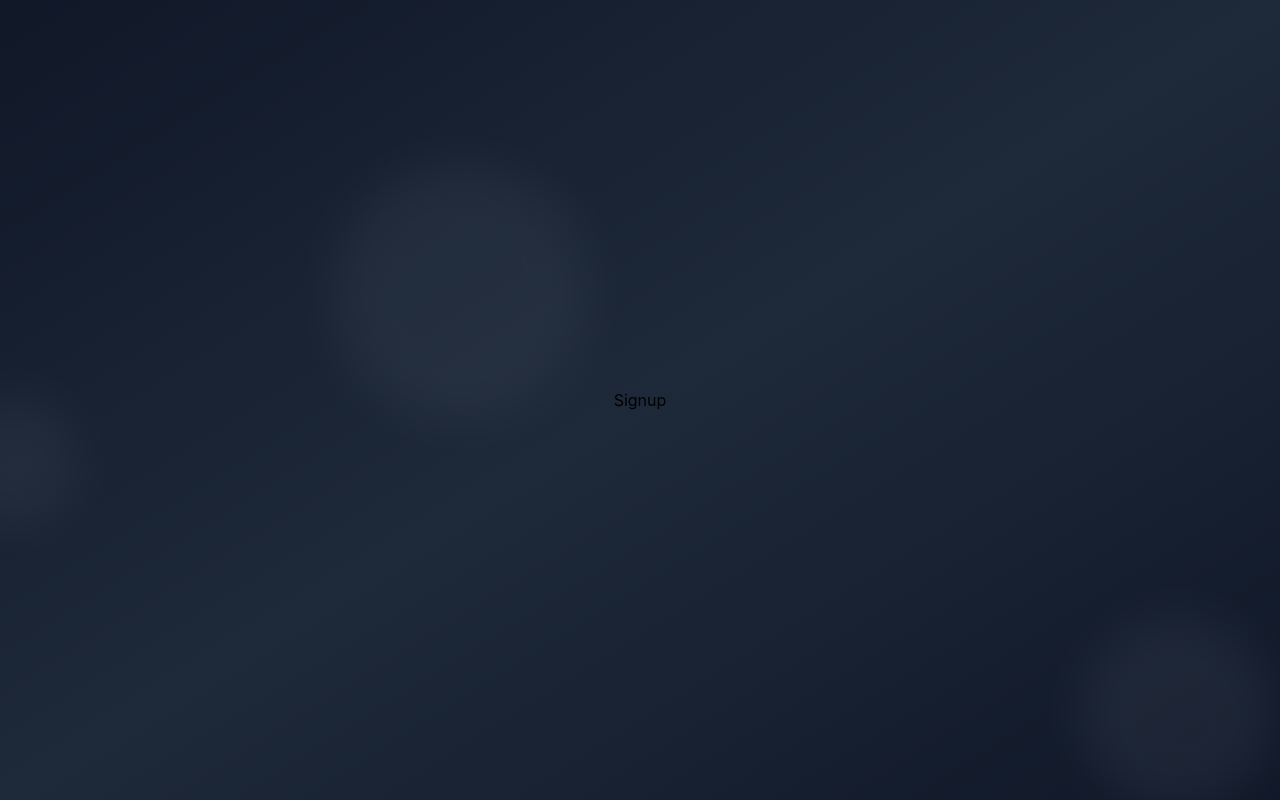
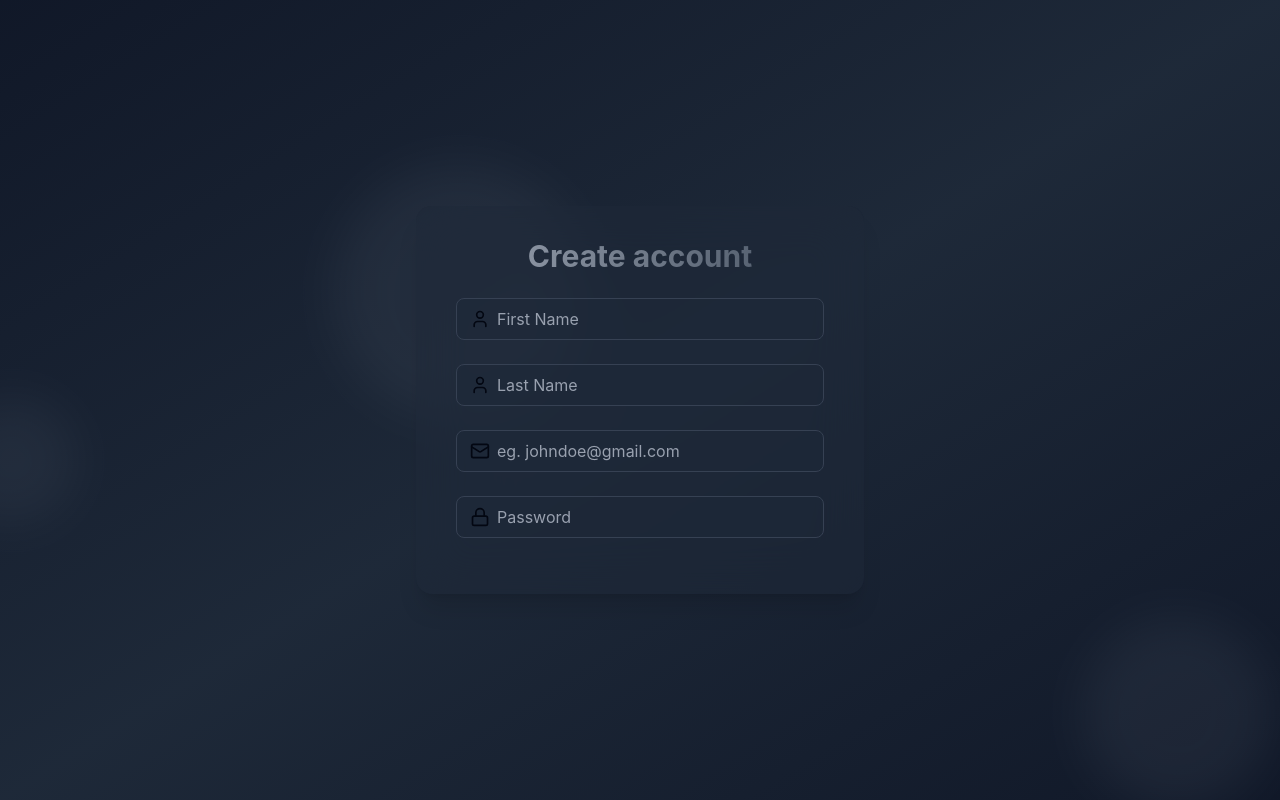
Before and after one commit to TONY-OCHIENG/EmailAuthentication, a React (Vite) app in the folder client/: page /signup in a window 1280 px wide. Built offline with nearby package versions, Linux system fonts and the light colour scheme.

Commit message:
Adding inputs on form

```diff
--- /dev/null
+++ b/client/src/components/Inputs.jsx
@@ -0,0 +1,19 @@
+import React from 'react'
+
+function Inputs({icon:Icon,...props}) {
+  return (
+    <div className='relative mb-6'>
+        <div className='absolute inset-y-0 left-0 flex items-center pl-3 pointer-events-none'>
+            <Icon className='h-5 text-gray-950'/>
+        </div>
+        <input
+        {...props}
+        className='w-full pl-10 pr-3 py-2 bg-gray-800/50 rounded-lg border border-gray-700
+        focus:border-gray-600 focus:ring-gray-500 text-white placeholder-gray-400 transition
+        duration-200'
+        />
+    </div>
+  )
+}
+
+export default Inputs
--- a/client/src/pages/Signup.jsx
+++ b/client/src/pages/Signup.jsx
@@ -1,8 +1,42 @@
 import React from 'react'
-
+import { motion } from 'framer-motion'
+import Inputs from '../components/Inputs'
+import { Lock, Mail, User } from 'lucide-react'
 function Signup() {
   return (
-    <div>Signup</div>
+    <motion.div
+    initial={{opacity: 0, y:20}}
+    animate={{opacity: 1, y: 0}}
+    transition={{duration: 0.5}}
+    className='max-w-md w-full px-2  bg-gray-800/50 backdrop-filter backdrop-blur-xl shadow-xl overflow-hidden rounded-2xl'
+    >
+        <div className='p-8'>
+            <h2 className='text-3xl font-bold mb-6 text-center bg-gradient-to-r from-gray-400 to-gray-600
+            text-transparent bg-clip-text'>Create account</h2>
+            <form action="">
+                <Inputs
+                icon={User}
+                type="text"
+                placeholder="First Name"
+                />
+                <Inputs
+                icon={User}
+                type="text"
+                placeholder="Last Name"
+                />
+                <Inputs
+                icon={Mail}
+                type="email"
+                placeholder="eg. johndoe@gmail.com"
+                />
+                <Inputs
+                icon={Lock}
+                type="password"
+                placeholder="Password"
+                />
+            </form>
+        </div>
+    </motion.div>
   )
 }
 
```
